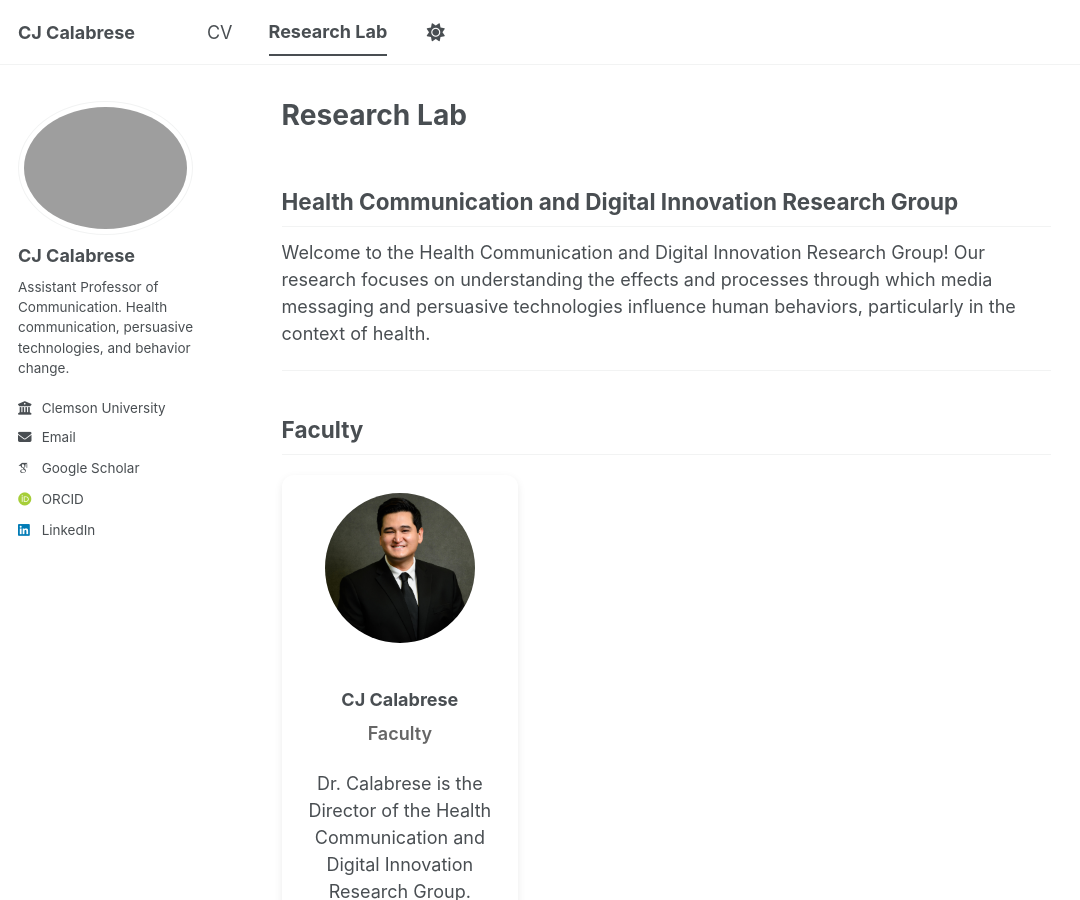
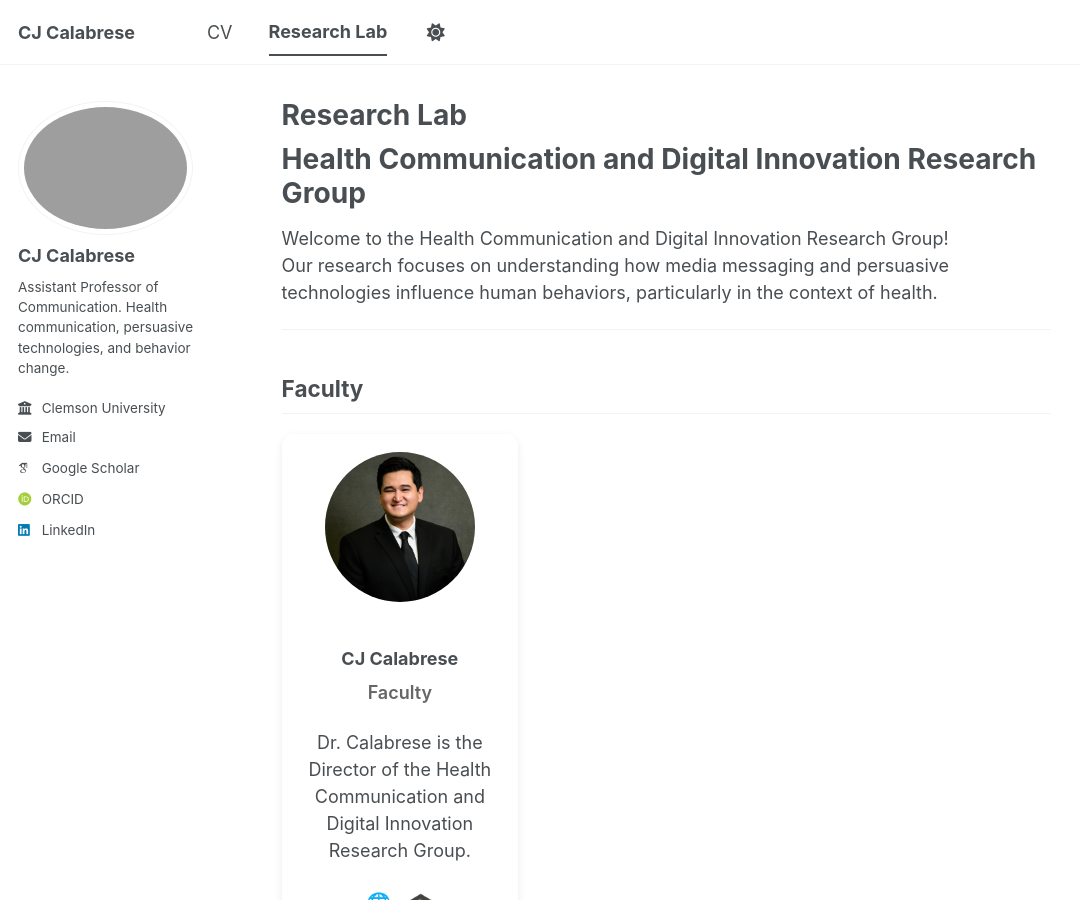
Before and after one commit to cjcalabresephd/cjcalabresephd.github.io, a Jekyll site: the page built from _pages/research-lab.md, in a window 1280 px wide and 900 px high. Shown: the whole window, without its empty margins (0-1080 px from the left). Built offline with Jekyll 4.4.1, drawn with Linux system fonts in a browser that asks for light colours; some web fonts are replaced; a script bundle is joined from its source files by our own code; library files that are not in the unit come from our copies.

Commit message:
Update research-lab.md

```diff
--- a/_pages/research-lab.md
+++ b/_pages/research-lab.md
@@ -4,10 +4,10 @@
 layout: single
 ---
 
-## Health Communication and Digital Innovation Research Group
+# Health Communication and Digital Innovation Research Group
 
-Welcome to the Health Communication and Digital Innovation Research Group! Our research focuses on understanding the effects and processes
-through which media messaging and persuasive technologies influence human behaviors, particularly in the context of health.
+Welcome to the Health Communication and Digital Innovation Research Group!
+Our research focuses on understanding how media messaging and persuasive technologies influence human behaviors, particularly in the context of health.
 
 ---
 
@@ -18,45 +18,23 @@
 ## {{ role }}
 
 <div class="lab-grid">
+  {% for member in site.data.lab_members %}
+    {% if member.role == role and member.alumni != true %}
+      <div class="lab-card">
+        <img src="{{ member.image }}" alt="{{ member.name }}">
+        <h3>{{ member.name }}</h3>
+        <p class="lab-role">{{ member.role }}</p>
+        <p>{{ member.bio }}</p>
 
-{% for member in site.data.lab_members %}
-{% if member.role == role and member.alumni != true %}
-
-<div class="lab-card">
-
-<img src="{{ member.image }}" alt="{{ member.name }}">
-
-<h3>{{ member.name }}</h3>
-
-<p class="lab-role">{{ member.role }}</p>
-
-<p>{{ member.bio }}</p>
-
-<div class="lab-links">
-
-{% if member.website %}
-<a href="{{ member.website }}">🌐</a>
-{% endif %}
-
-{% if member.scholar %}
-<a href="{{ member.scholar }}">🎓</a>
-{% endif %}
-
-{% if member.github %}
-<a href="https://github.com/{{ member.github }}">💻</a>
-{% endif %}
-
-{% if member.email %}
-<a href="mailto:{{ member.email }}">✉️</a>
-{% endif %}
-
-</div>
-
-</div>
-
-{% endif %}
-{% endfor %}
-
+        <div class="lab-links">
+          {% if member.website %}<a href="{{ member.website }}">🌐</a>{% endif %}
+          {% if member.scholar %}<a href="{{ member.scholar }}">🎓</a>{% endif %}
+          {% if member.github %}<a href="https://github.com/{{ member.github }}">💻</a>{% endif %}
+          {% if member.email %}<a href="mailto:{{ member.email }}">✉️</a>{% endif %}
+        </div>
+      </div>
+    {% endif %}
+  {% endfor %}
 </div>
 
 {% endfor %}
@@ -66,23 +44,21 @@
 ## Alumni
 
 <div class="lab-grid">
+  {% for member in site.data.lab_members %}
+    {% if member.alumni %}
+      <div class="lab-card">
+        <img src="{{ member.image }}" alt="{{ member.name }}">
+        <h3>{{ member.name }}</h3>
+        <p class="lab-role">{{ member.role }}</p>
+        <p>{{ member.bio }}</p>
 
-{% for member in site.data.lab_members %}
-{% if member.alumni == true %}
-
-<div class="lab-card">
-
-<img src="{{ member.image }}" alt="{{ member.name }}">
-
-<h3>{{ member.name }}</h3>
-
-<p class="lab-role">{{ member.role }}</p>
-
-<p>{{ member.bio }}</p>
-
+        <div class="lab-links">
+          {% if member.website %}<a href="{{ member.website }}">🌐</a>{% endif %}
+          {% if member.scholar %}<a href="{{ member.scholar }}">🎓</a>{% endif %}
+          {% if member.github %}<a href="https://github.com/{{ member.github }}">💻</a>{% endif %}
+          {% if member.email %}<a href="mailto:{{ member.email }}">✉️</a>{% endif %}
+        </div>
+      </div>
+    {% endif %}
+  {% endfor %}
 </div>
-
-{% endif %}
-{% endfor %}
-
-</div>
```
